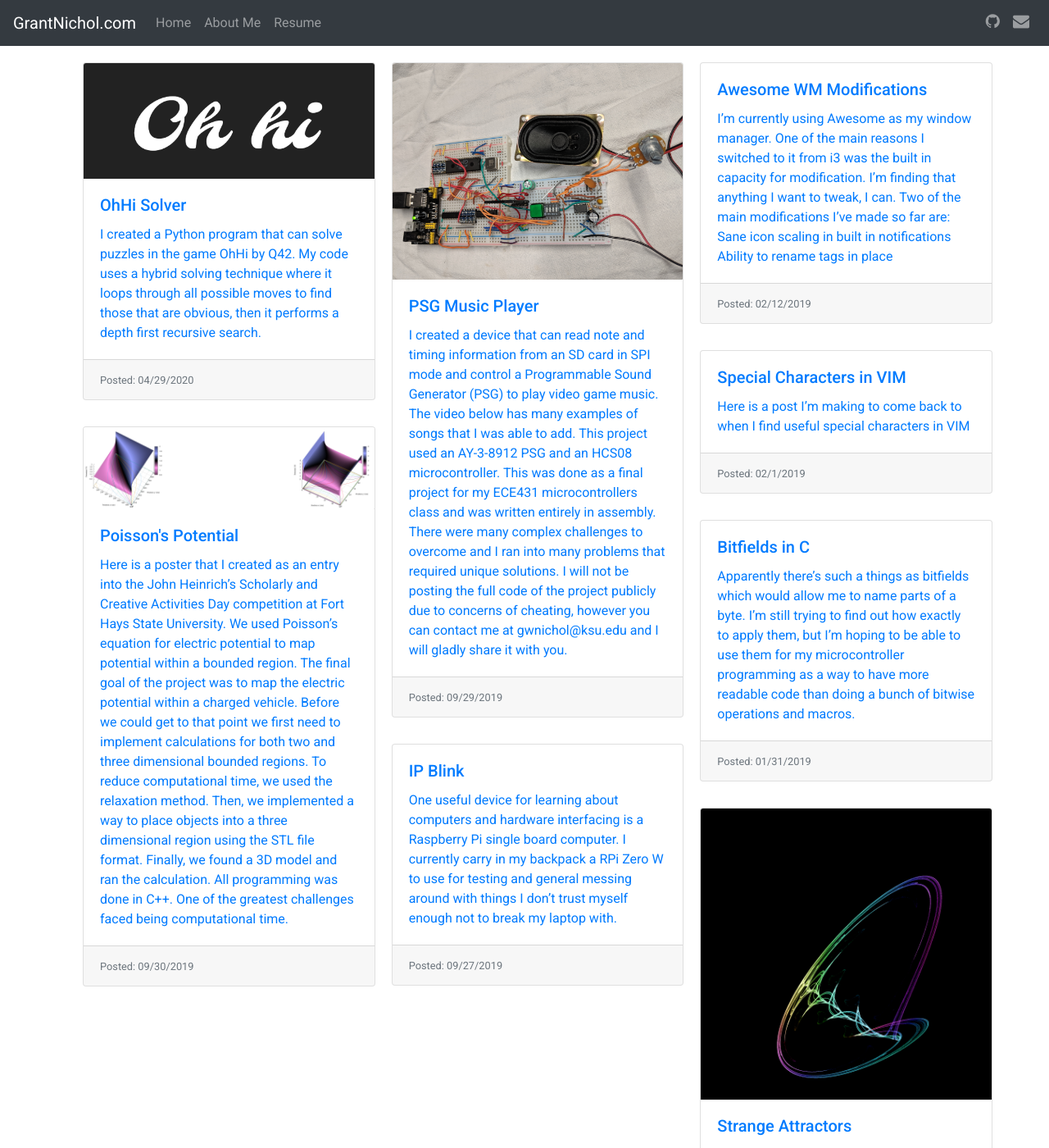
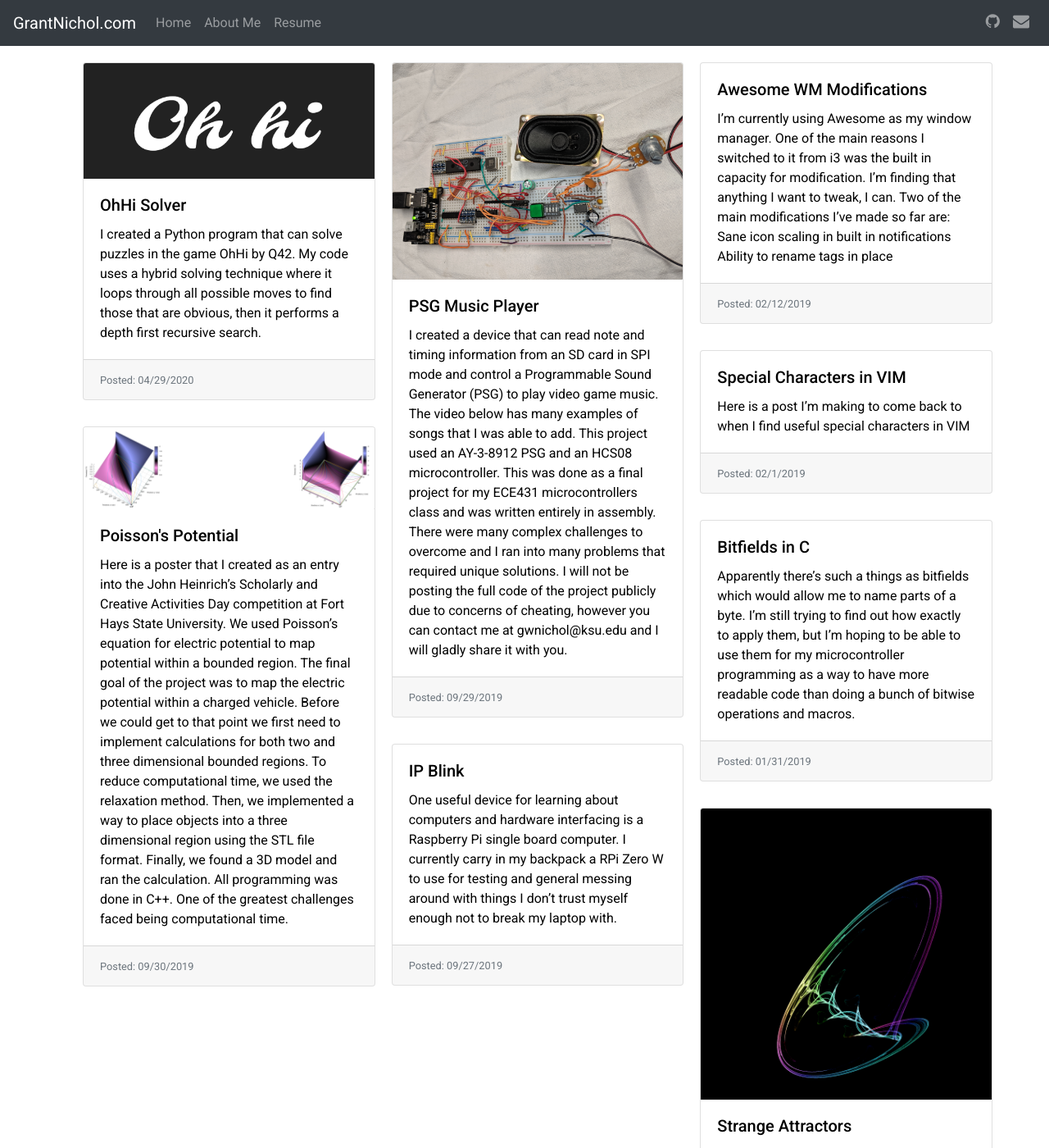
Before and after one commit to gwnichol/gwnichol.github.io, a Jekyll site: the page built from index.html, in a window 1280 px wide and 1400 px high. Shown: the whole window at 82% size. Built offline with Jekyll 4.4.1, drawn with Linux system fonts in a browser that asks for light colours; nearby versions of some CDN libraries; the list of posts is cut into pages by our own code.

Commit message:
Change link colors on index

```diff
--- a/css/default.css
+++ b/css/default.css
@@ -18,3 +18,13 @@ code {
 a.nav-link > i {
 	font-size: 125%
 }
+
+.card > a.stretched-link {
+color: black;
+
+}
+
+.card > a.stretched-link:hover {
+color: darkgray;
+
+}
```
